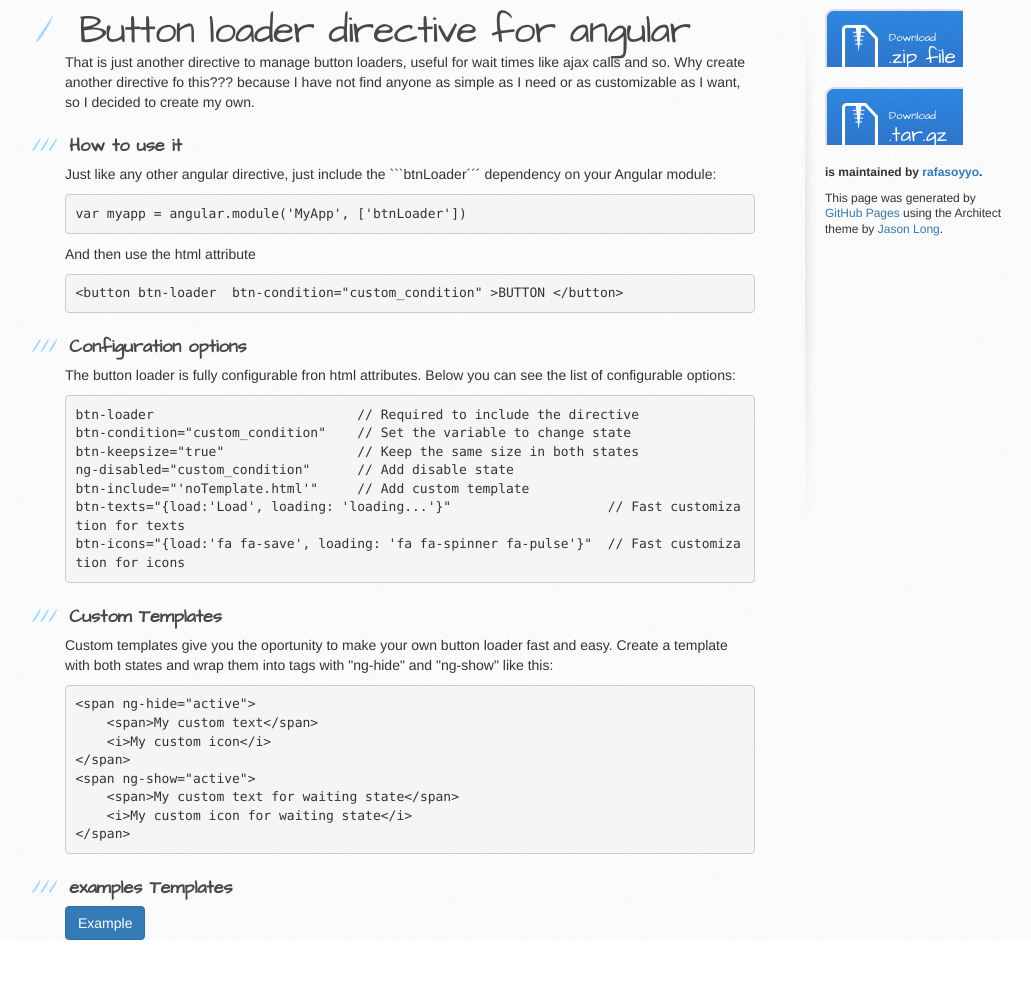
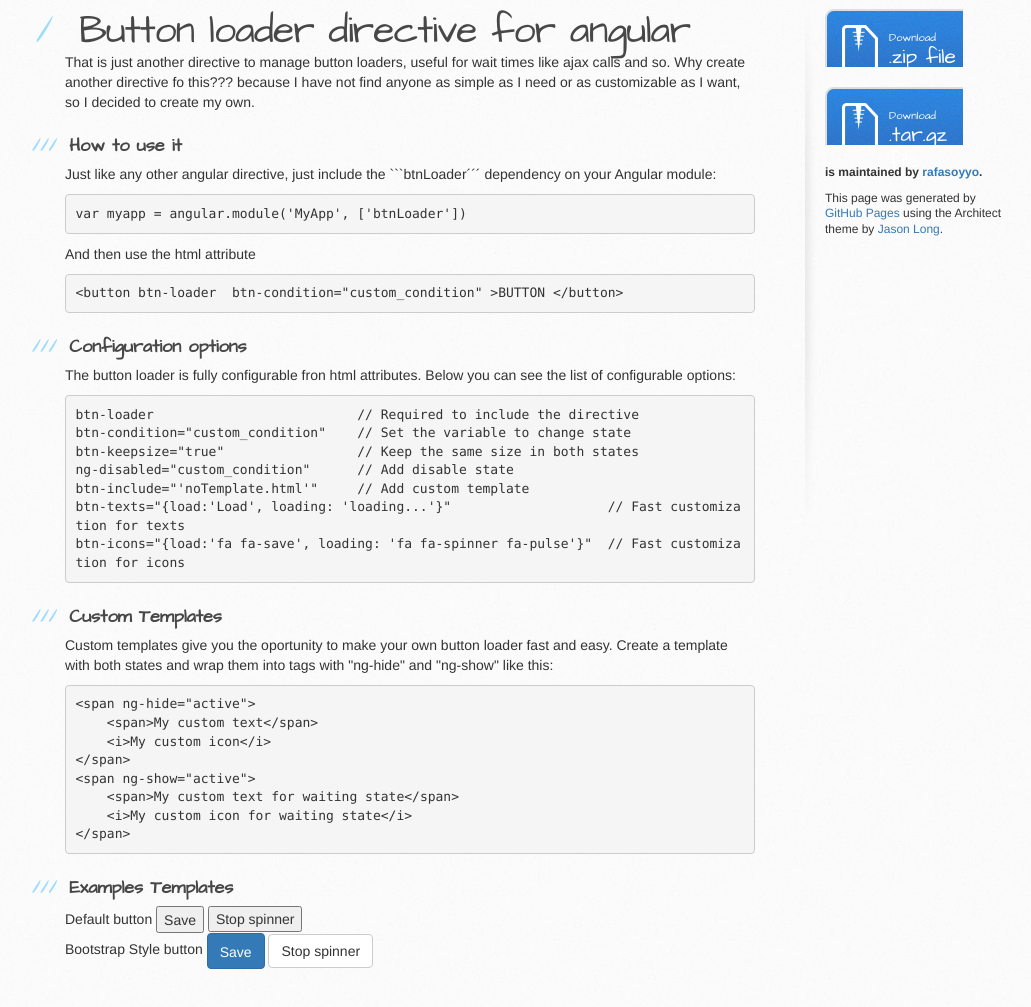
Before and after one commit to rafasoyyo/Button-Loader, a website: page index.html in a window 1280 px wide. Shown: the part 223-1230 px from the top of the page, without its empty margins (105-1136 px from the left). Before the commit the page ends 1163 px from the top, so only its background shows below. Drawn offline with nearby package versions, Linux system fonts and the light colour scheme.

Commit message:
default btn

```diff
--- a/index.html
+++ b/index.html
@@ -11,6 +11,7 @@
     <link rel="stylesheet" type="text/css" href="stylesheets/print.css" media="print">
     <link rel="stylesheet" type="text/css" href="https://maxcdn.bootstrapcdn.com/bootstrap/3.3.6/css/bootstrap.min.css">
     <script src="https://ajax.googleapis.com/ajax/libs/angularjs/1.4.7/angular.min.js"></script>
+    <script src="/dist/btn-loader-directive-min.js"></script>
 
     <!--[if lt IE 9]>
     <script src="//html5shiv.googlecode.com/svn/trunk/html5.js"></script>
@@ -19,7 +20,7 @@
     <title>Button-loader by rafasoyyo</title>
   </head>
 
-  <body>
+  <body style="padding-bottom:60px;">
     <header>
       <div class="inner">
         <h1>Button-loader</h1>
@@ -81,10 +82,19 @@ Create a template with both states and wrap them into tags with "ng-hide" and "n
 
 
 <h3>
-<a id="examples-templates" class="anchor" href="#examples-templates" aria-hidden="true"><span class="octicon octicon-link"></span></a>examples Templates</h3>
+<a id="Examples-templates" class="anchor" href="#examples-templates" aria-hidden="true"><span class="octicon octicon-link"></span></a>Examples Templates</h3>
 
-  <button class="btn btn-primary">Example</button>
-
+  <div ng-app="example_app">
+    <div ng-controller="example_Ctrl">
+      <span>Default button</span>
+      <button btn-loader btn-condition="cond1"></button>
+      <button ng-click="cond1 = false">Stop spinner</button>
+      <div></div>
+      <span>Bootstrap Style button</span>
+      <button class="btn btn-primary" btn-loader btn-condition="cond1"></button>
+      <button class="btn btn-default" ng-click="cond1 = false">Stop spinner</button>
+    </div>
+  </div>
         </section>
 
         <aside id="sidebar">
@@ -104,6 +114,24 @@ Create a template with both states and wrap them into tags with "ng-hide" and "n
       </div>
     </div>
 
+  <script>
 
+
+  var myapp = angular.module('example_app', ['btnLoader'])
+
+  myapp.controller('example_Ctrl',['$scope', '$timeout', function($scope, $timeout){
+
+    $scope.submit = function(){
+      console.log('submited')
+    }
+
+    $scope.setTrue = function(){
+      $scope.condition2 = false;
+    };
+
+  }]);
+
+
+</script>
   </body>
 </html>
```
